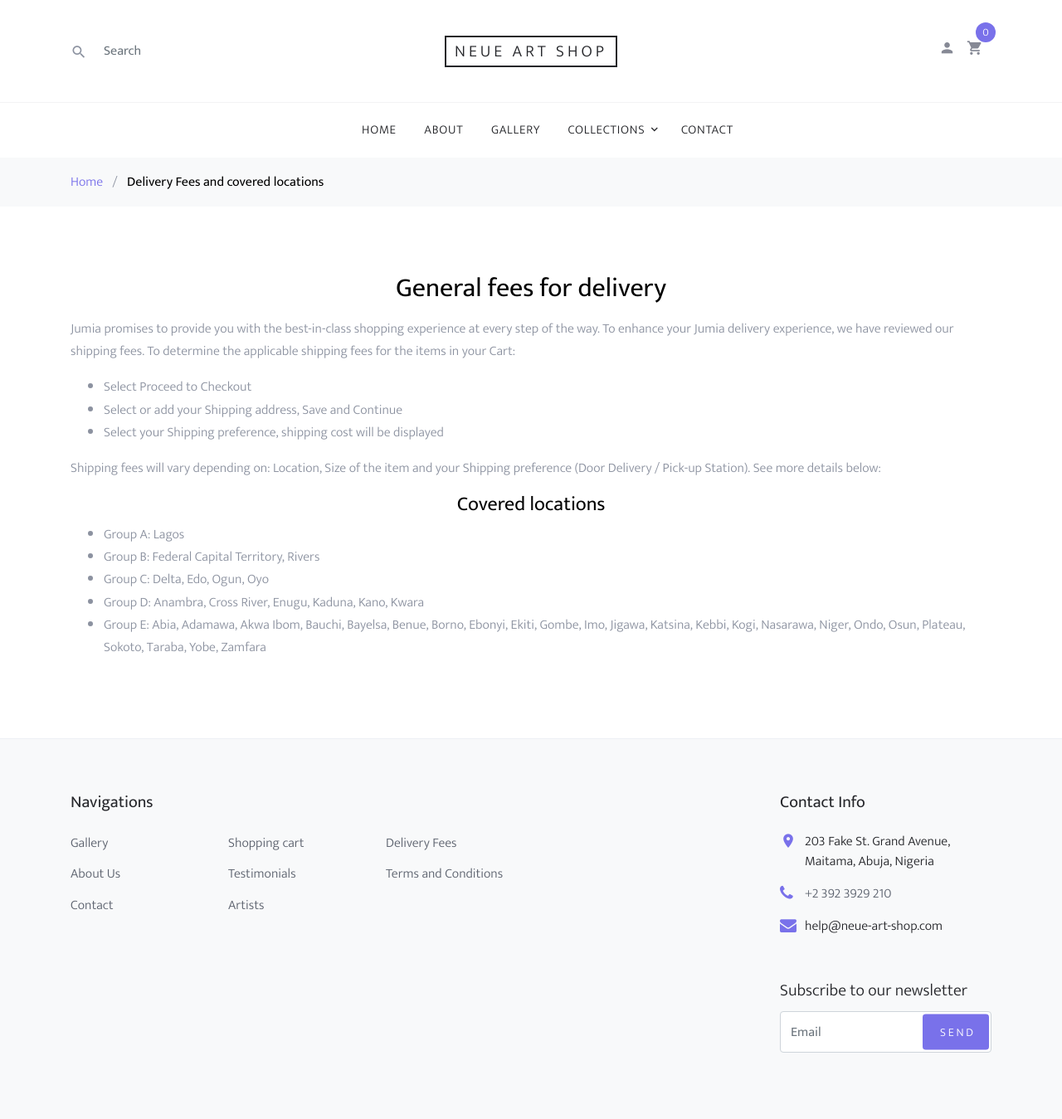
After one commit to ajawu/neue, a Django app: template templates/shop/product/shipping.html in a window 1280 px wide. The commit adds this page. Shown: the whole page at 83% size. Run offline with Django 3.2, Linux system fonts and the light colour scheme; the template is opened without the code that fills it, so the values that code supplies are empty; parts of the project's set-up code (start-up, migrations or seed data) failed here and were passed over; some libraries are stand-ins or nearby versions; some web fonts are replaced.

Commit message:
added shipping file

```diff
--- a/shop/urls.py
+++ b/shop/urls.py
@@ -8,7 +8,8 @@ urlpatterns = [
     path('search/', views.search_view, name='search_page'),
     path('dummy/', views.dummy_view, name='dummy_page'),
     path('contact/', views.contact_view, name='contact_page'),
-    path('terms-of-use/', views.terms_condition_view, name='contact_page'),
+    path('delivery/', views.delivery_view, name='delivery_fees'),
+    path('terms-of-use/', views.terms_condition_view, name='terms_and_conditions'),
     path('gallery/', views.product_list, name='product_list'),
     path('<slug:category_slug>/', views.product_list, name='product_list_by_category'),
     path('<int:id>/<slug:slug>/', views.product_detail, name='product_detail'),
--- a/shop/views.py
+++ b/shop/views.py
@@ -114,3 +114,7 @@ def dummy_view(request):
 
 def terms_condition_view(request):
     return render(request, 'shop/product/terms-conditions.html', {})
+
+
+def delivery_view(request):
+    return render(request, 'shop/product/shipping.html', {})
--- a/templates/shop/base.html
+++ b/templates/shop/base.html
@@ -134,7 +134,7 @@
                         </div>
                         <div class="col-md-6 col-lg-4">
                             <ul class="list-unstyled">
-                                <li><a href="#">Shipping Fees</a></li>
+                                <li><a href="/delivery">Delivery Fees</a></li>
                                 <li><a href="#">Terms and Conditions</a></li>
                             </ul>
                         </div>
--- /dev/null
+++ b/templates/shop/product/shipping.html
@@ -0,0 +1,77 @@
+{% extends "shop/base.html" %}
+
+{% load static %}
+
+{% block title %}
+    Neue Art Shop &mdash; Art for everyone
+{% endblock %}
+
+{% block navbar %}
+    <li><a href="/">Home</a></li>
+    <li><a href="/#about">About</a></li>
+    <li><a href="/gallery/">Gallery</a></li>
+    <li class="has-children">
+        <a href="#">Collections</a>
+        <ul class="dropdown">
+            {% for c in categories %}
+                <li>
+                    <a href="{{ c.get_absolute_url }}">{{ c.name }}</a>
+                </li>
+            {% endfor %}
+        </ul>
+    </li>
+    <li><a href="/contact/">Contact</a></li>
+{% endblock %}
+
+{% block content %}
+    <div class="site-wrap">
+        <div class="bg-light py-3">
+            <div class="container">
+                <div class="row">
+                    <div class="col-md-12 mb-0"><a href="/">Home</a> <span class="mx-2 mb-0">/</span> <strong
+                            class="text-black">Delivery Fees and covered locations</strong></div>
+                </div>
+            </div>
+        </div>
+
+        <div class="site-section">
+            <div class="container">
+                <div class="row">
+                    <div class="col-md-12">
+                        <h2 class="h2 mb-3 text-black text-center">
+                            General fees for delivery
+                        </h2>
+                    </div>
+                    <div class="col-md-12">
+                        <p>
+                            Jumia promises to provide you with the best-in-class shopping experience at every step of
+                            the way. To enhance your Jumia delivery experience, we have reviewed our shipping fees.
+                            To determine the applicable shipping fees for the items in your Cart:
+
+                            <ul>
+                                <li>Select Proceed to Checkout</li>
+                                <li>Select or add your Shipping address, Save and Continue</li>
+                                <li>Select your Shipping preference, shipping cost will be displayed</li>
+                            </ul>
+                            Shipping fees will vary depending on: Location, Size of the item and your Shipping
+                            preference (Door Delivery / Pick-up Station). See more details below:
+                        </p>
+                    </div>
+
+                    <div class="col-md-12">
+                        <h4 class="mb-2 text-black text-center">Covered locations</h4>
+                        <ul>
+                            <li>Group A: Lagos</li>
+                            <li>Group B: Federal Capital Territory, Rivers</li>
+                            <li>Group C: Delta, Edo, Ogun, Oyo</li>
+                            <li>Group D: Anambra, Cross River, Enugu, Kaduna, Kano, Kwara</li>
+                            <li>Group E: Abia, Adamawa, Akwa Ibom, Bauchi, Bayelsa, Benue, Borno, Ebonyi, Ekiti, Gombe,
+                                Imo, Jigawa, Katsina, Kebbi, Kogi, Nasarawa, Niger, Ondo, Osun, Plateau, Sokoto,
+                                Taraba, Yobe, Zamfara</li>
+                        </ul>
+                    </div>
+                </div>
+            </div>
+        </div>
+    </div>
+{% endblock %}
```
Also changed, not shown: templates/shop/product/terms-conditions.html (+33 -11 lines), db.sqlite3.
